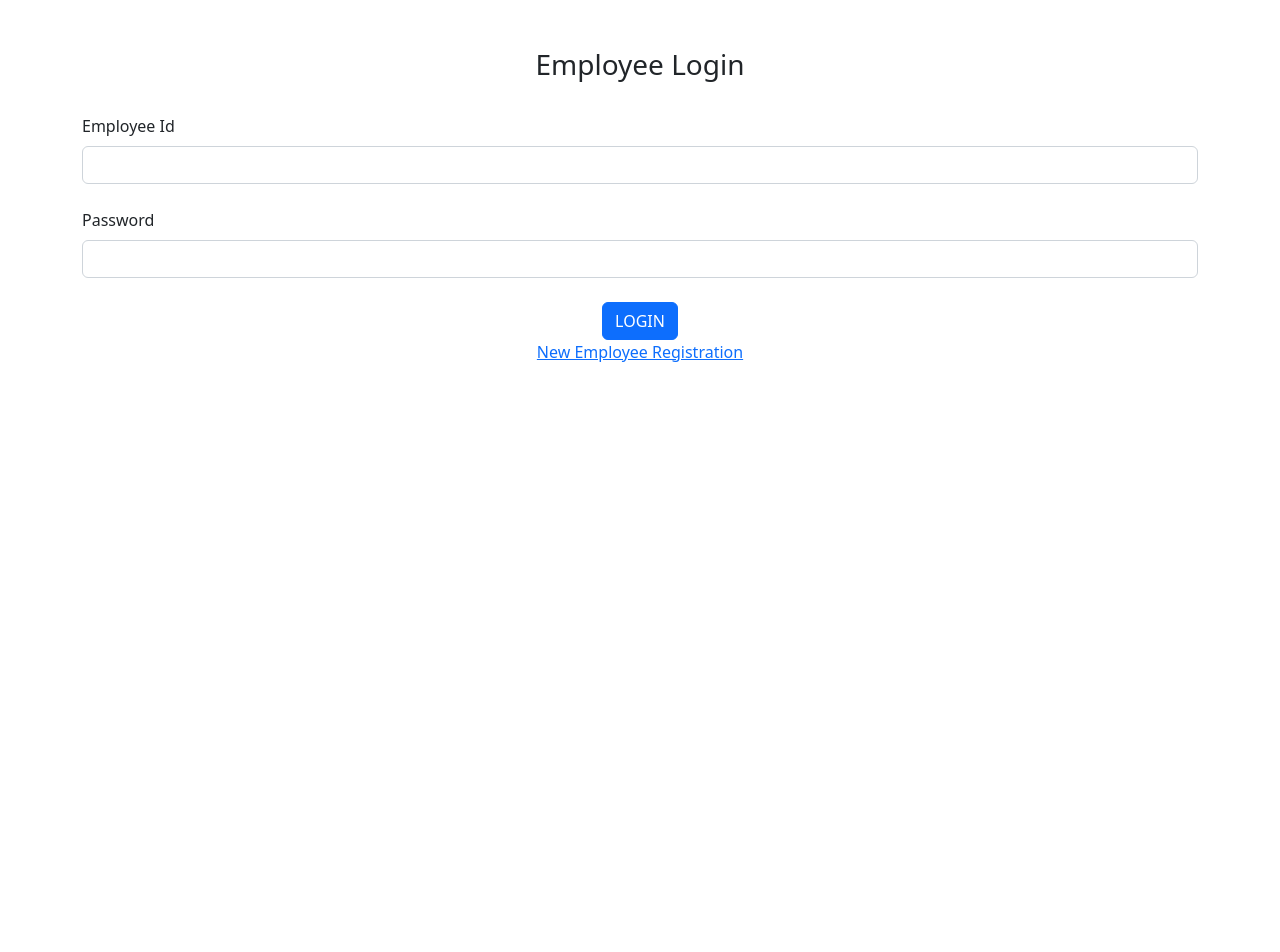
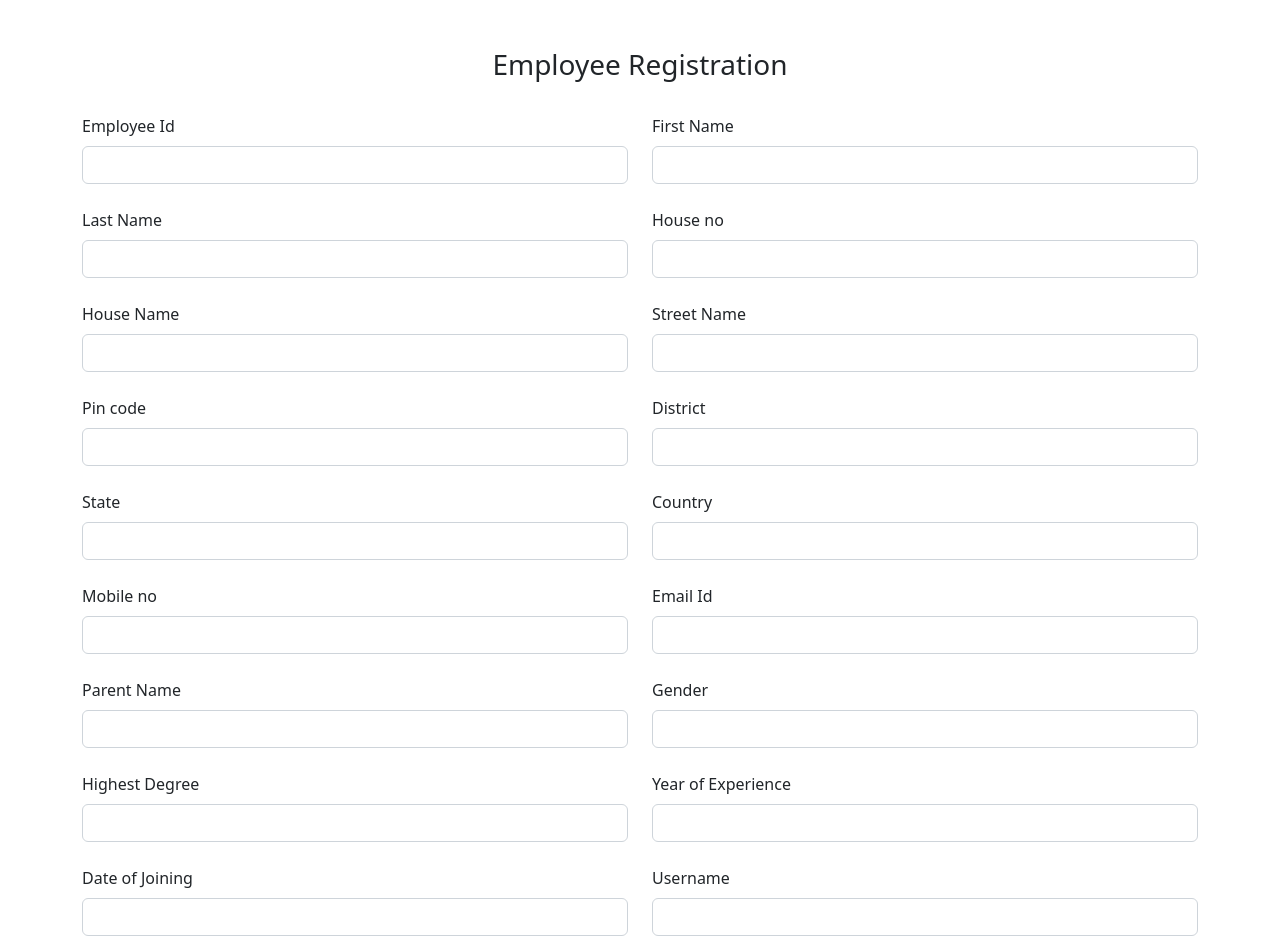
Before and after one commit to nivedhanr/Angularemployeefinal, an Angular app: page / in a window 1280 px wide. Shown: the top 952 px of the page. Before the commit the page ends 800 px from the top, so only its background shows below. Built offline with nearby package versions, Linux system fonts and the light colour scheme.

Commit message:
employee registration

```diff
--- a/src/app/app.component.html
+++ b/src/app/app.component.html
@@ -1,3 +1,3 @@
-<app-employee></app-employee>
+<app-empregister></app-empregister>
 
 <router-outlet></router-outlet>
--- a/src/app/app.module.ts
+++ b/src/app/app.module.ts
@@ -8,6 +8,7 @@
 import { ContactComponent } from './contact/contact.component';
 import { AboutComponent } from './about/about.component';
 import { EmployeeComponent } from './employee/employee.component';
+import { EmpregisterComponent } from './empregister/empregister.component';
 
 @NgModule({
   declarations: [
@@ -16,7 +17,8 @@
     GalleryComponent,
     ContactComponent,
     AboutComponent,
-    EmployeeComponent
+    EmployeeComponent,
+    EmpregisterComponent
   ],
   imports: [
     BrowserModule,
--- /dev/null
+++ b/src/app/empregister/empregister.component.html
@@ -0,0 +1,96 @@
+<div class="container">
+    <div class="row gt-3 mt-4">
+        <div class="col col-12 col-sm-12 col-md-12 col-lg-12 col-xl-12 col-xxl-12">
+            <div class="row gt-3 mt-4">
+                <h3 class="text-center">Employee Registration</h3>
+
+                <div class="col col-12 col-sm-6 col-md-6 col-lg-6 col-xl-6 col-xxl-6 gt-3 mt-4 ">
+                        <label for="" class="form-label">Employee Id</label>
+                        <input type="text" class="form-control">
+                    </div>
+                    <div class="col col-12 col-sm-6 col-md-6 col-lg-6 col-xl-6 col-xxl-6 gt-3 mt-4 ">
+                        <label for="" class="form-label">First Name</label>
+                        <input type="text" class="form-control">
+                    </div>
+                    <div class="col col-12 col-sm-6 col-md-6 col-lg-6 col-xl-6 col-xxl-6 gt-3 mt-4 ">
+                         <label for="" class="form-label">Last Name</label>
+                         <input type="text" class="form-control">
+                    </div>
+                    <div class="col col-12 col-sm-6 col-md-6 col-lg-6 col-xl-6 col-xxl-6 gt-3 mt-4 ">
+                        <label for="" class="form-label">House no</label>
+                        <input type="text" class="form-control">
+                   </div>
+                   <div class="col col-12 col-sm-6 col-md-6 col-lg-6 col-xl-6 col-xxl-6 gt-3 mt-4 ">
+                        <label for="" class="form-label">House Name</label>
+                         <input type="text" class="form-control">
+                     </div>
+                     <div class="col col-12 col-sm-6 col-md-6 col-lg-6 col-xl-6 col-xxl-6 gt-3 mt-4 ">
+                        <label for="" class="form-label">Street Name</label>
+                         <input type="text" class="form-control">
+                     </div>
+                     <div class="col col-12 col-sm-6 col-md-6 col-lg-6 col-xl-6 col-xxl-6 gt-3 mt-4 ">
+                        <label for="" class="form-label">Pin code</label>
+                         <input type="text" class="form-control">
+                     </div>
+                     <div class="col col-12 col-sm-6 col-md-6 col-lg-6 col-xl-6 col-xxl-6 gt-3 mt-4 ">
+                        <label for="" class="form-label">District</label>
+                         <input type="text" class="form-control">
+                     </div>
+                     <div class="col col-12 col-sm-6 col-md-6 col-lg-6 col-xl-6 col-xxl-6 gt-3 mt-4 ">
+                        <label for="" class="form-label">State</label>
+                         <input type="text" class="form-control">
+                     </div>
+                     <div class="col col-12 col-sm-6 col-md-6 col-lg-6 col-xl-6 col-xxl-6 gt-3 mt-4 ">
+                        <label for="" class="form-label">Country</label>
+                         <input type="text" class="form-control">
+                     </div>
+                     <div class="col col-12 col-sm-6 col-md-6 col-lg-6 col-xl-6 col-xxl-6 gt-3 mt-4 ">
+                        <label for="" class="form-label">Mobile no</label>
+                         <input type="text" class="form-control">
+                     </div>
+                     <div class="col col-12 col-sm-6 col-md-6 col-lg-6 col-xl-6 col-xxl-6 gt-3 mt-4 ">
+                        <label for="" class="form-label">Email Id</label>
+                         <input type="text" class="form-control">
+                     </div>
+                     <div class="col col-12 col-sm-6 col-md-6 col-lg-6 col-xl-6 col-xxl-6 gt-3 mt-4 ">
+                        <label for="" class="form-label">Parent Name</label>
+                         <input type="text" class="form-control">
+                     </div>
+                     <div class="col col-12 col-sm-6 col-md-6 col-lg-6 col-xl-6 col-xxl-6 gt-3 mt-4 ">
+                        <label for="" class="form-label">Gender</label>
+                         <input type="text" class="form-control">
+                     </div>
+                     <div class="col col-12 col-sm-6 col-md-6 col-lg-6 col-xl-6 col-xxl-6 gt-3 mt-4 ">
+                        <label for="" class="form-label">Highest Degree</label>
+                         <input type="text" class="form-control">
+                     </div>
+                     <div class="col col-12 col-sm-6 col-md-6 col-lg-6 col-xl-6 col-xxl-6 gt-3 mt-4 ">
+                        <label for="" class="form-label">Year of Experience</label>
+                         <input type="text" class="form-control">
+                     </div>
+                     <div class="col col-12 col-sm-6 col-md-6 col-lg-6 col-xl-6 col-xxl-6 gt-3 mt-4 ">
+                        <label for="" class="form-label">Date of Joining</label>
+                         <input type="text" class="form-control">
+                     </div>
+                     <div class="col col-12 col-sm-6 col-md-6 col-lg-6 col-xl-6 col-xxl-6 gt-3 mt-4 ">
+                        <label for="" class="form-label">Username</label>
+                         <input type="text" class="form-control">
+                     </div>
+                     <div class="col col-12 col-sm-6 col-md-6 col-lg-6 col-xl-6 col-xxl-6 gt-3 mt-4 ">
+                        <label for="" class="form-label">Password</label>
+                         <input type="text" class="form-control">
+                     </div>
+                     <div class="col col-12 col-sm-6 col-md-6 col-lg-6 col-xl-6 col-xxl-6 gt-3 mt-4 ">
+                        <label for="" class="form-label">Confirm Password</label>
+                         <input type="text" class="form-control">
+                     </div>
+                     <div class="col col-12 col-sm-12 col-md-12 col-lg-12 col-xl-12 col-xxl-12 gt-3 mt-4 text-center">
+                          <button class="btn btn-primary">REGISTER</button><br>
+                          <a href="" class="text-center">Back to Login</a>
+
+                     </div>
+
+            </div>
+        </div>
+    </div>
+</div>
```
Also changed, not shown: src/app/empregister/empregister.component.ts (added, +10 -0 lines), src/app/empregister/empregister.component.css (added).
